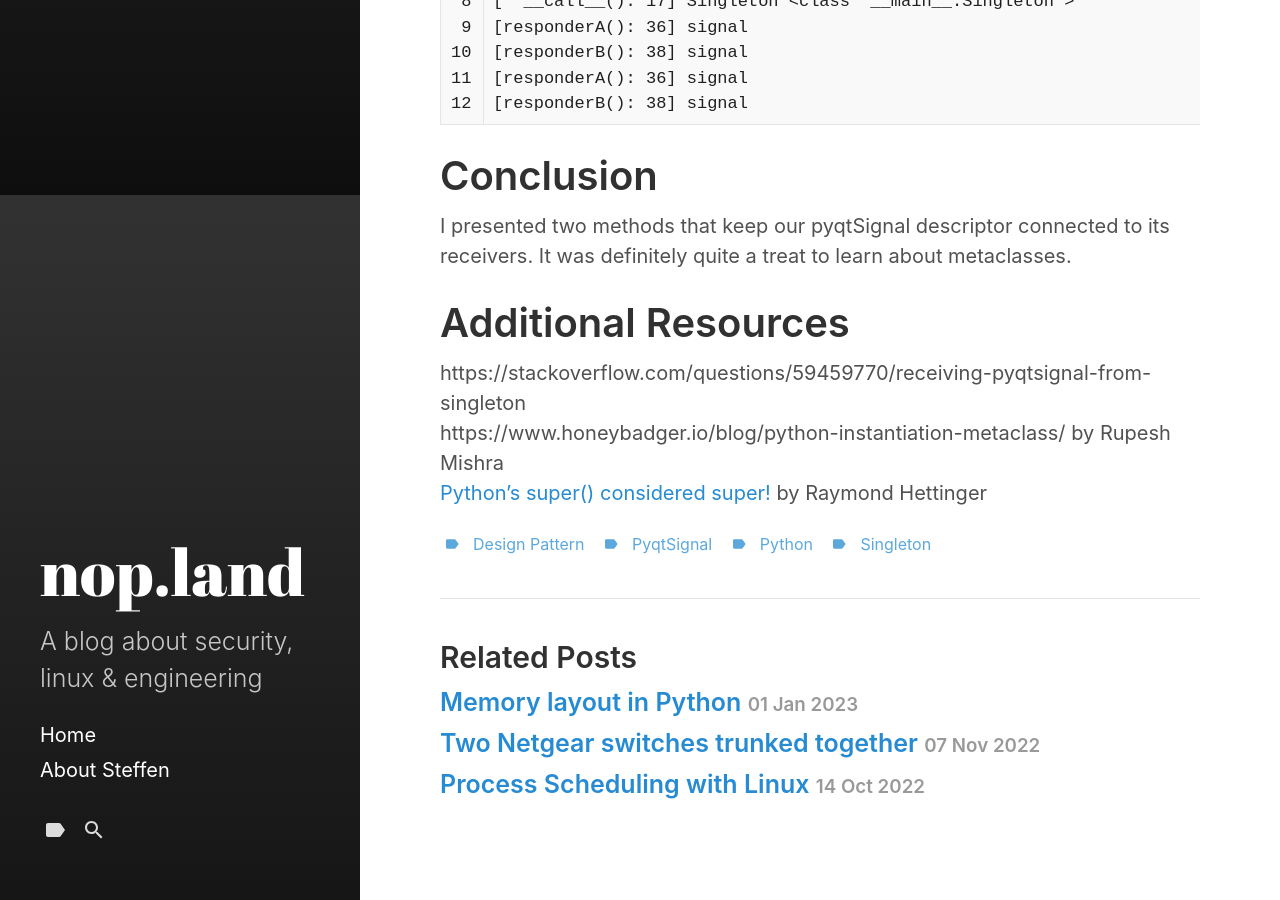
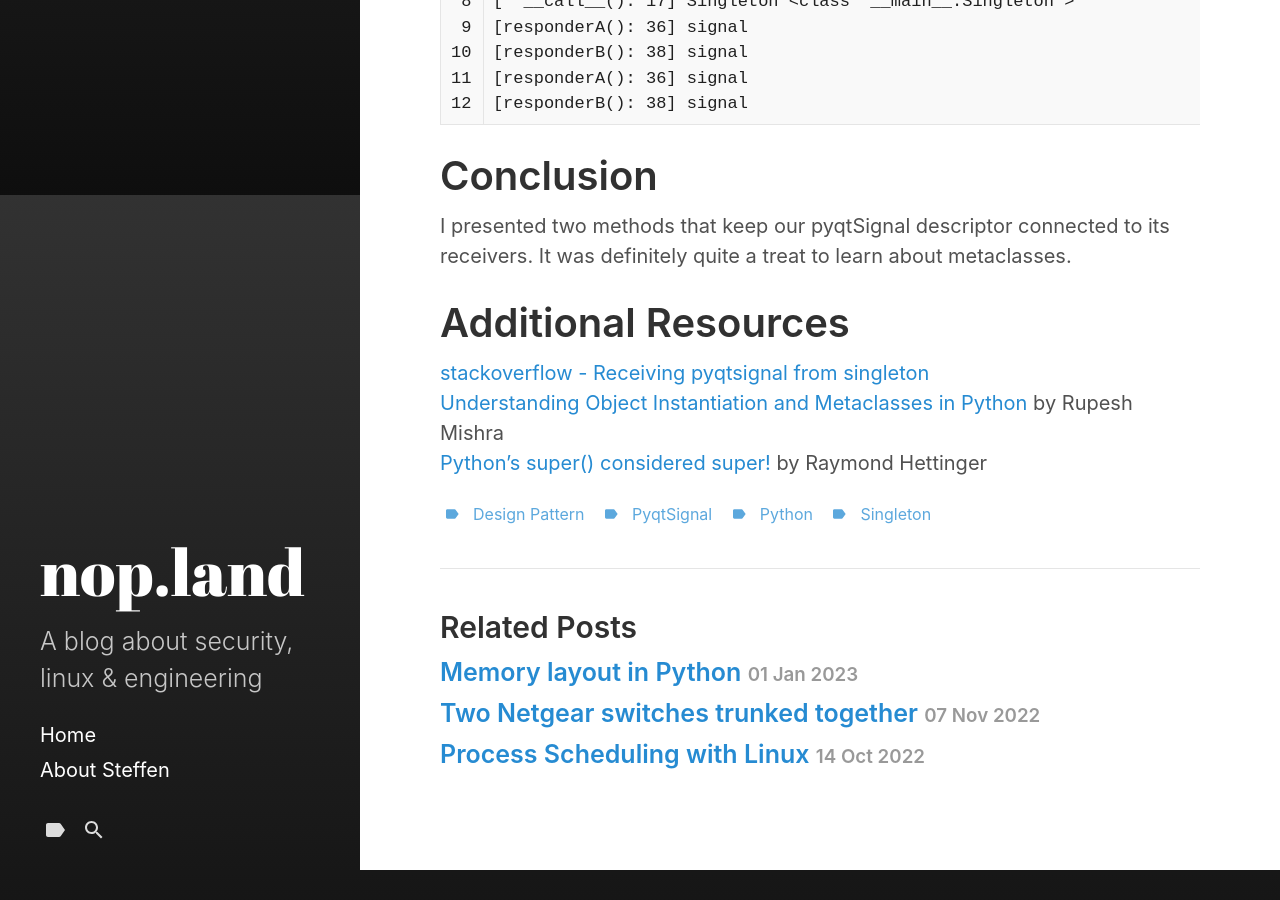
Before and after one commit to bytewvr/blog, a Jekyll site: the page built from _posts/2023-01-20-Singleton design pattern.md, in a window 1280 px wide and 900 px high, scrolled down 6105 px. Built offline with Jekyll 4.4.1, drawn with Linux system fonts in a browser that asks for light colours; after the commit the page ends 6975 px from its top, so only the background shows below that.

Commit message:
fix markup

```diff
--- a/_posts/2023-01-20-Singleton design pattern.md
+++ b/_posts/2023-01-20-Singleton design pattern.md
@@ -208,6 +208,6 @@ The debug printout shows that we only get one call to the new and init dunder me
 I presented two methods that keep our pyqtSignal descriptor connected to its receivers. It was definitely quite a treat to learn about metaclasses.
 
 # Additional Resources
-https://stackoverflow.com/questions/59459770/receiving-pyqtsignal-from-singleton <br />
-https://www.honeybadger.io/blog/python-instantiation-metaclass/ by Rupesh Mishra <br />
+[stackoverflow - Receiving pyqtsignal from singleton](https://stackoverflow.com/questions/59459770/receiving-pyqtsignal-from-singleton) <br />
+[Understanding Object Instantiation and Metaclasses in Python](https://www.honeybadger.io/blog/python-instantiation-metaclass/) by Rupesh Mishra <br />
 [Python’s super() considered super!](https://rhettinger.wordpress.com/2011/05/26/super-considered-super/) by Raymond Hettinger
```
